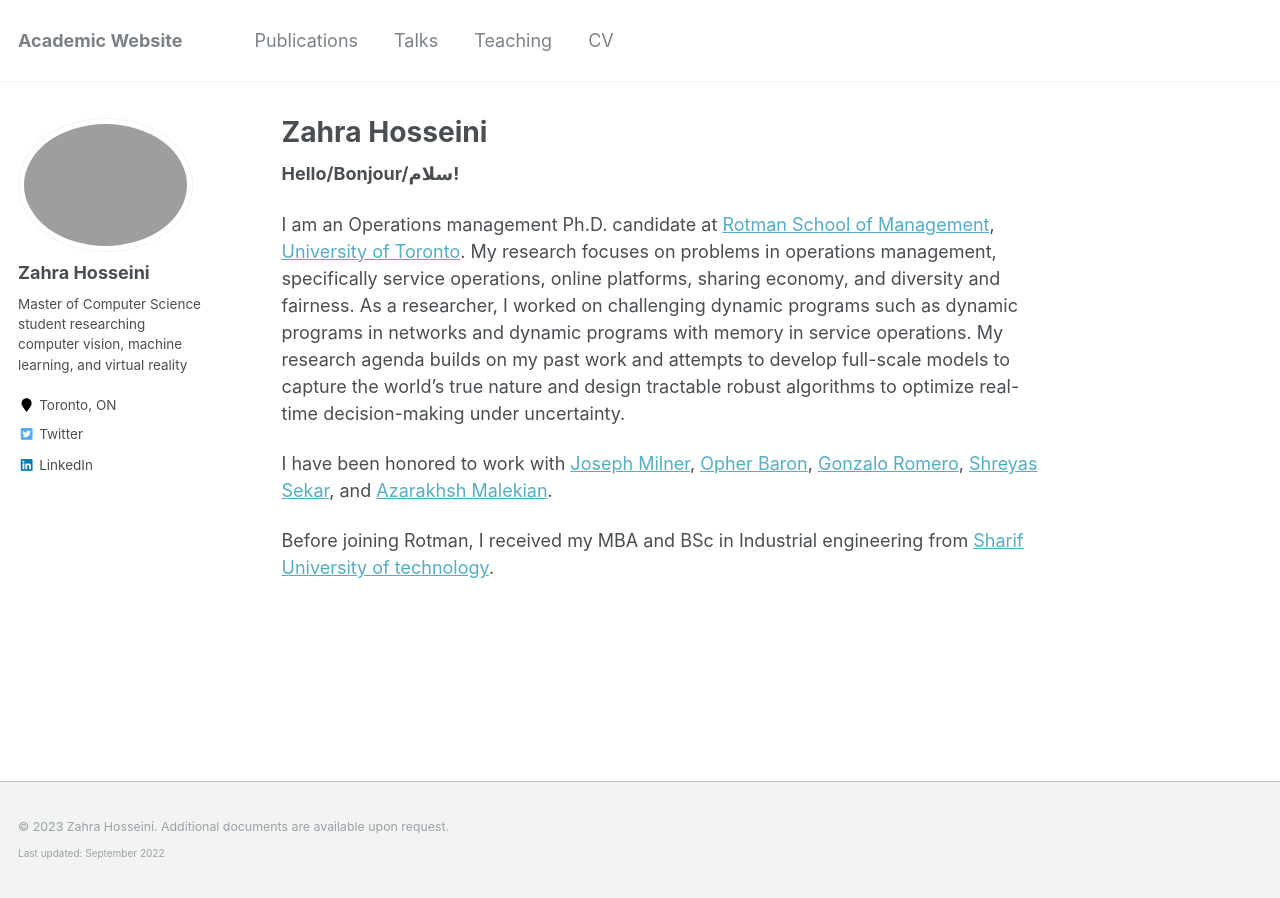
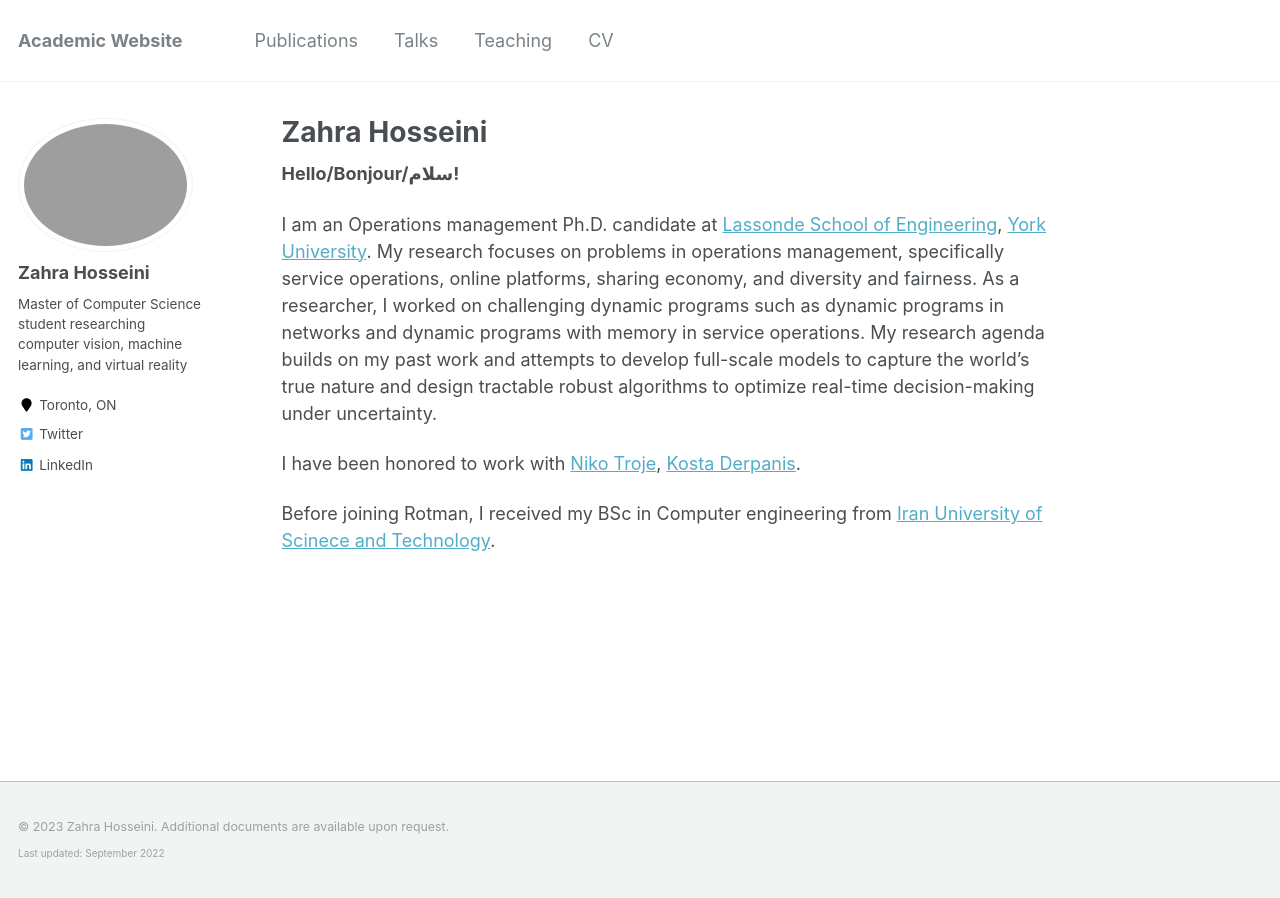
Before and after one commit to zahrahosseini99/zahrahosseini99.github.io, a Jekyll site: the page built from _pages/about.md, in a window 1280 px wide. Built offline with Jekyll 4.4.1, drawn with Linux system fonts in a browser that asks for light colours.

Commit message:
change my bio

```diff
--- a/_pages/about.md
+++ b/_pages/about.md
@@ -10,8 +10,8 @@ redirect_from:
 
 **Hello/Bonjour/سلام!**
 
-I am an Operations management Ph.D. candidate at [Rotman School of Management](https://www.rotman.utoronto.ca/), [University of Toronto](https://www.utoronto.ca/). My research focuses on problems in operations management, specifically service operations, online platforms, sharing economy, and diversity and fairness. As a researcher, I worked on challenging dynamic programs such as dynamic programs in networks and dynamic programs with memory in service operations. My research agenda builds on my past work and attempts to develop full-scale models to capture the world's true nature and design tractable robust algorithms to optimize real-time decision-making under uncertainty.
+I am an Operations management Ph.D. candidate at [Lassonde School of Engineering](https://lassonde.yorku.ca/), [York University](https://www.yorku.ca/). My research focuses on problems in operations management, specifically service operations, online platforms, sharing economy, and diversity and fairness. As a researcher, I worked on challenging dynamic programs such as dynamic programs in networks and dynamic programs with memory in service operations. My research agenda builds on my past work and attempts to develop full-scale models to capture the world's true nature and design tractable robust algorithms to optimize real-time decision-making under uncertainty.
 
-I have been honored to work with [Joseph Milner](https://www.rotman.utoronto.ca/FacultyAndResearch/Faculty/FacultyBios/Milner), [Opher Baron](https://www.rotman.utoronto.ca/facultyandresearch/faculty/facultybios/baron), [Gonzalo Romero](https://www.rotman.utoronto.ca/FacultyAndResearch/Faculty/FacultyBios/Romero), [Shreyas Sekar](https://www.rotman.utoronto.ca/FacultyAndResearch/Faculty/FacultyBios/Sekar), and [Azarakhsh Malekian](https://www.rotman.utoronto.ca/FacultyAndResearch/Faculty/FacultyBios/Malekian.aspx).
+I have been honored to work with [Niko Troje](https://www.biomotionlab.ca/niko-troje/), [Kosta Derpanis](https://csprofkgd.github.io/).
 
-Before joining Rotman, I received my MBA and BSc in Industrial engineering from [Sharif University of technology](https://en.sharif.edu/).
+Before joining Rotman, I received my BSc in Computer engineering from [Iran University of Scinece and Technology](http://www.iust.ac.ir/en).
```
